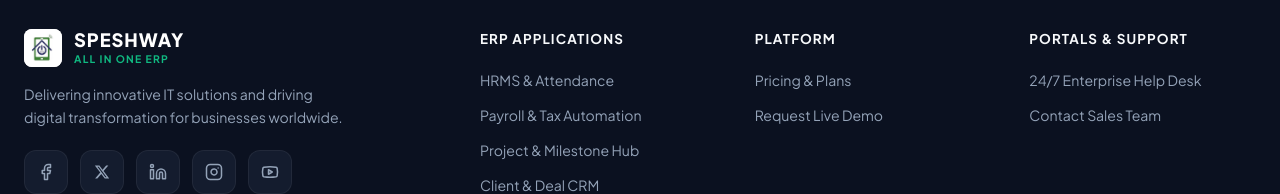
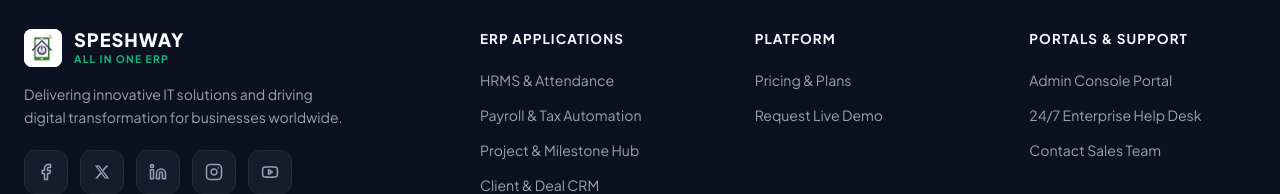
Before and after one commit to naveen3831/Speshway-All-In-One-ERP, a React (Vite) app in the folder client/: page / in a window 1280 px wide. Shown: the part 1700-1894 px from the top of the page. Built offline with nearby package versions, Linux system fonts and the light colour scheme; no server answers.

Commit message:
feat(footer): add Admin Console Portal link under Portals & Support

```diff
--- a/client/src/components/landing/Footer.jsx
+++ b/client/src/components/landing/Footer.jsx
@@ -154,6 +154,11 @@ export const Footer = ({ onOpenGetStarted, onOpenDemo }) => {
             <h4 className="footer-col-title">Portals &amp; Support</h4>
             <ul className="footer-links-list">
               <li>
+                <Link to="/admin" className="footer-link">
+                  Admin Console Portal
+                </Link>
+              </li>
+              <li>
                 <Link to="/contact" className="footer-link">
                   24/7 Enterprise Help Desk
                 </Link>
```
Also changed, not shown: 2 other files (tests, documents, lock files or other folders).
